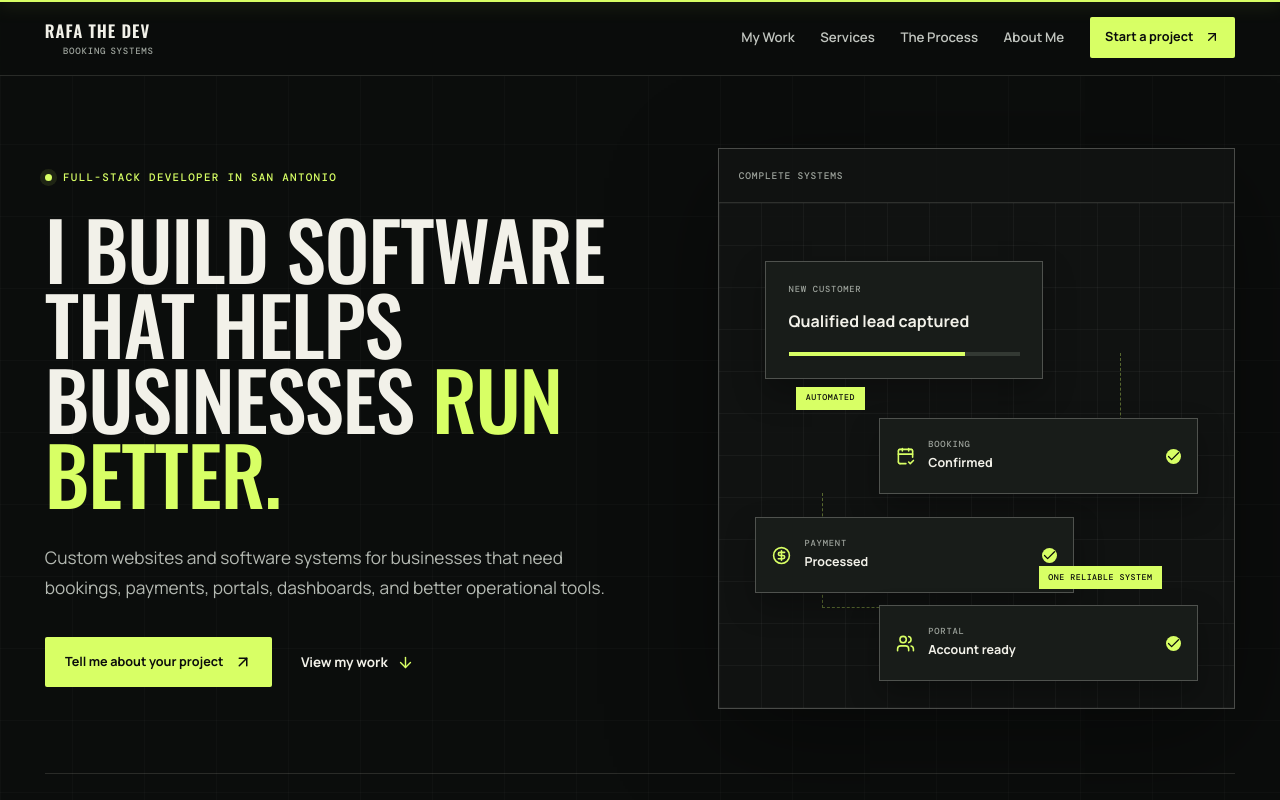
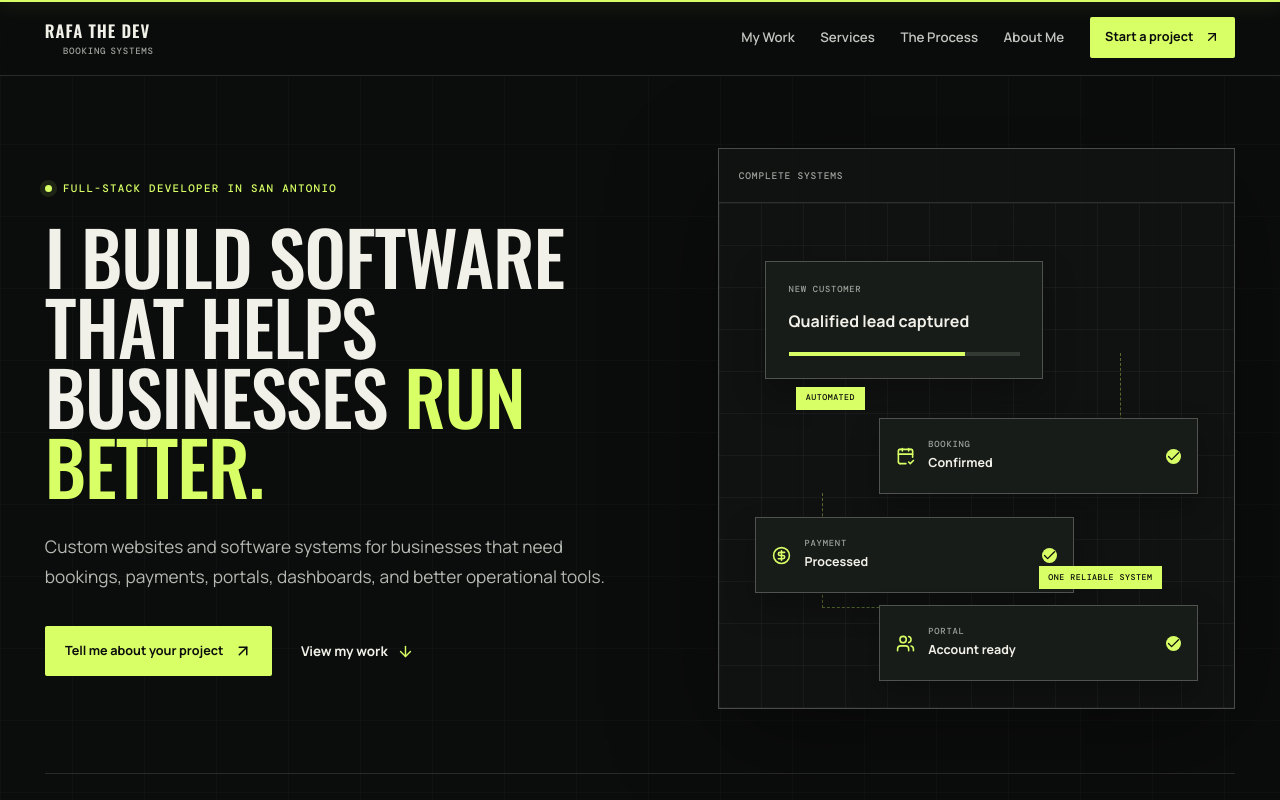
Before and after one commit to webdevRafa/rafa-the-dev, a React (Vite) app: page / in a window 1280 px wide. Shown: the top 800 px of the page. Built offline with nearby package versions, Linux system fonts and the light colour scheme.

Commit message:
Reduce desktop hero headline scale

```diff
--- a/src/App.css
+++ b/src/App.css
@@ -1364,6 +1364,12 @@ summary:focus-visible {
   margin: 0;
 }
 
+@media (min-width: 1081px) {
+  .hero-copy h1 {
+    font-size: clamp(4rem, 5.8vw, 6.7rem);
+  }
+}
+
 @media (prefers-reduced-motion: reduce) {
   html {
     scroll-behavior: auto;
```
